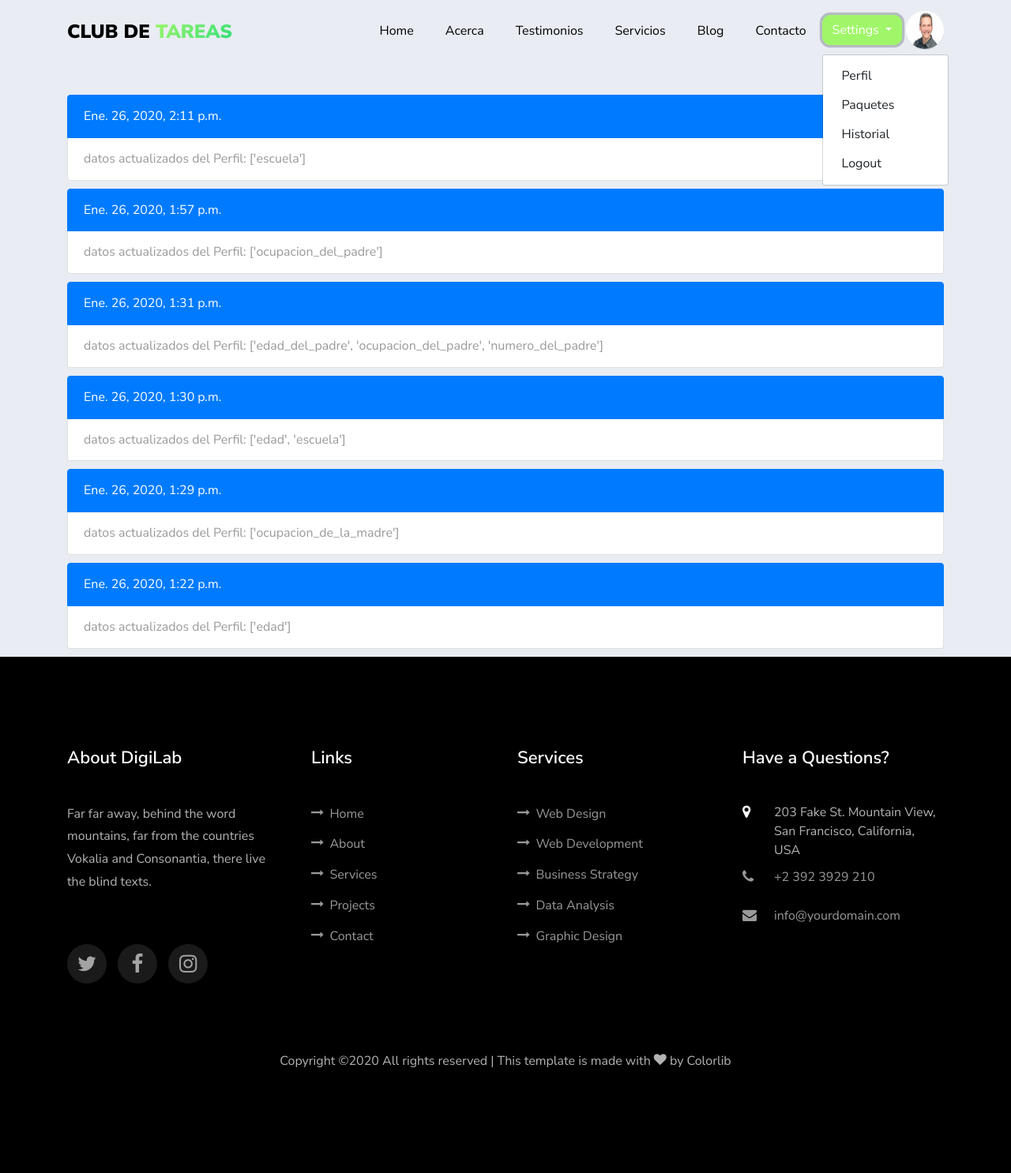
After one commit to Rob866/app_club, a Django app: page /historial/ in a window 1280 px wide, after a click on "Settings". The commit adds this page. Shown: the whole page at 79% size. Run offline with Django 3.2, Linux system fonts and the light colour scheme; a user stored in the database is signed in; data comes from the database, SQL or seed files in the repository; both versions use the stored data as it was after the commit; some libraries are stand-ins or nearby versions; some web fonts are replaced.

Commit message:
add history page

```diff
--- a/club/app/models.py
+++ b/club/app/models.py
@@ -36,6 +36,14 @@ class Tipo_de_Paquete(models.Model):
         return f'{self.horas} Horas'
 
 
+class EventUser(models.Model):
+      mensaje = models.CharField(max_length=200)
+      usuario = models.ForeignKey(settings.AUTH_USER_MODEL,related_name="historial",on_delete=models.CASCADE,null=True)
+      fecha = models.DateTimeField(auto_now_add=True,null=True)
+
+      class Meta:
+          #verbose_name = "Actividad de Usuarios"
+          verbose_name_plural= "Actividad de los Usuarios"
 
 class Paquete_Inscrito(models.Model):
      id = models.UUIDField(primary_key=True, default=uuid.uuid4, help_text="id del Paquete")
--- a/club/app/templates/app/base.html
+++ b/club/app/templates/app/base.html
@@ -52,9 +52,10 @@
                       class="btn btn-secondary dropdown-toggle" href="#" role="button" id="dropdownMenuLink" data-toggle="dropdown" aria-haspopup="true" aria-expanded="false">
                       Settings
                     </a>
-                    <div class="dropdown-menu" aria-labelledby="dropdownMenuLink">
+                    <div class="dropdown-menu ftco-animate" aria-labelledby="dropdownMenuLink">
                       <a class="dropdown-item" href="{% url 'app:profile' %}"><span>Perfil</span></a>
                       <a class="dropdown-item" href="{% url 'app:paquetes' %}"><span>Paquetes</span></a>
+                      <a class="dropdown-item" href="{% url 'app:historial' %}"><span>Historial</span></a>
                       <a class="dropdown-item" href="{% url 'app:logout' %}"><span>Logout</span></a>
                     </div>
               </div>
--- /dev/null
+++ b/club/app/templates/app/historial.html
@@ -0,0 +1,25 @@
+{% extends 'app/base.html' %}
+{% load static %}
+{% block content %}
+<section>
+  <div class="container">
+    <div class="row"  style="margin-top:120px">
+        <div class="col-md-12 ftco-animate">
+          {% if notificaciones %}
+              {% for notifiacion in notificaciones %}
+              <ul class="list-group" style="padding-bottom: 10px">
+                    <li class="list-group-item active">{{notifiacion.fecha }}</li>
+                    <li class="list-group-item">{{ notifiacion.mensaje}}</li>
+              </ul>
+              {% endfor %}
+          {% else %}
+          <ul class="list-group" style="padding-bottom: 50px">
+                <li class="list-group-item active">Los campos de Perfil no han sido actualizados</li>
+          </ul>
+          {% endif%}
+        </div>
+        </div>
+    </div>
+  </div>
+</section>
+{% endblock content%}
--- a/club/app/urls.py
+++ b/club/app/urls.py
@@ -5,6 +5,7 @@ urlpatterns = [
 
     path('services/', views.services, name='services'),
     path('profile/', views.profile,name='profile'),
+    path('historial/',views.historial,name='historial'),
     path('logout/',views.logout_view,name="logout"),
     path('login/',views.login_view,name="login"),
     #path('alumnos/', views.AlumnosListView.as_view(), name='alumnos'),
--- a/club/app/views.py
+++ b/club/app/views.py
@@ -1,5 +1,5 @@
 from django.shortcuts import render
-from .models import Paquete_Inscrito
+from .models import Paquete_Inscrito,EventUser
 from django.db.models import Q
 from django.templatetags.static import static
 from django.conf import settings
@@ -26,8 +26,9 @@ def profile(request):
         form = UserUpdateForm(request.POST,request.FILES,instance=request.user)
         if form.is_valid():
             form.save()
-            print(f"datos actualizados: {form.changed_data};usuario:{request.user.nombre}")
-            #print(f"datos actualizados:{ form.changed_data };user:{request.user.nombre}")
+            if form.changed_data:
+                evento = EventUser(mensaje=f"datos actualizados del Perfil: {form.changed_data}",usuario=request.user)
+                evento.save()
     else:
         form =UserUpdateForm(
         initial = {
@@ -54,6 +55,7 @@ def profile(request):
           'numero_del_padre': request.user.numero_del_padre
           }
         )
+
     context['profile_form'] = form
     return render(request,'app/profile.html',context)
 
@@ -139,3 +141,11 @@ def clases(request,paquete_id):
         'paquete':paquete
          }
     return render(request,'app/clases.html',context)
+
+@login_required
+def historial(request):
+    notificaciones = request.user.historial.all().order_by('-fecha')
+    context = {
+    'notificaciones': notificaciones
+    }
+    return render(request,'app/historial.html',context)
--- a/club/blog/models.py
+++ b/club/blog/models.py
@@ -27,6 +27,12 @@ class Profesor(models.Model):
     imagen = models.ImageField(default="default.jpg",upload_to="profesores_pics")
     nombre = models.CharField(max_length=100)
     profesion = models.CharField(max_length=100)
+
+    class Meta:
+        verbose_name_plural= "Profesores"
+
+    def __str__(self):
+        return self.nombre
 
 
 
--- a/club/club/settings.py
+++ b/club/club/settings.py
@@ -44,7 +44,7 @@ INSTALLED_APPS = [
     'admin_auto_filters',
     'import_export',
     'crispy_forms',
-    'embed_video'
+    'embed_video',
 ]
 SITE_ID = 1
 CRISPY_TEMPLATE_PACK = 'bootstrap4'
--- a/club/usuario/models.py
+++ b/club/usuario/models.py
@@ -84,7 +84,7 @@ class Usuario(AbstractBaseUser):
             img.save(self.imagen.path)
 
     def __str__(self):
-        return f'{self.username}'
+        return f'{self.nombre}'
 
     def has_perm(self,perm,obj=None):
         return self.is_admin
```
Also changed, not shown: club/app/admin.py (+12 -2 lines), club/app/migrations/0017_eventuser.py (added), club/app/migrations/0018_eventuser_fecha.py (added), club/blog/migrations/0007_auto_20200126_1148.py (added), club/db.sqlite3, club/usuario/migrations/0011_historicalusuario.py (added), club/usuario/migrations/0012_delete_historicalusuario.py (added).
